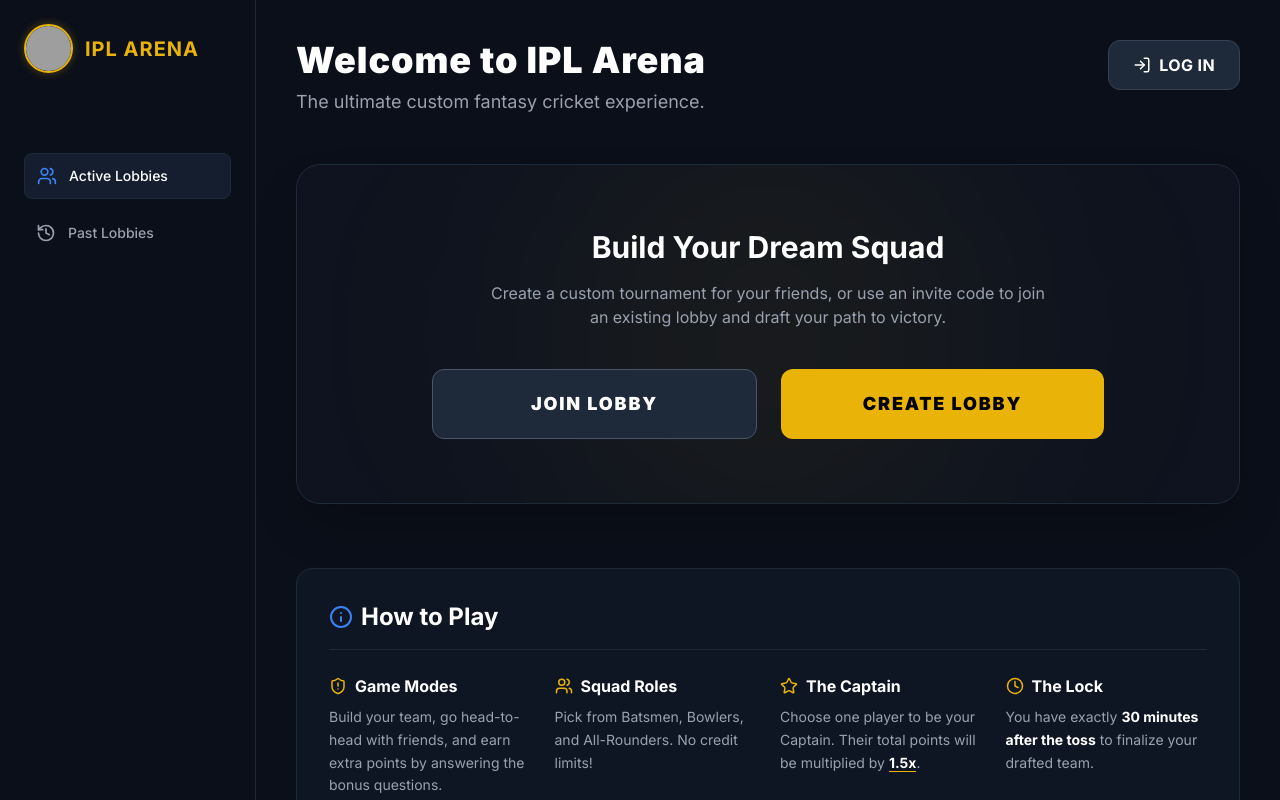
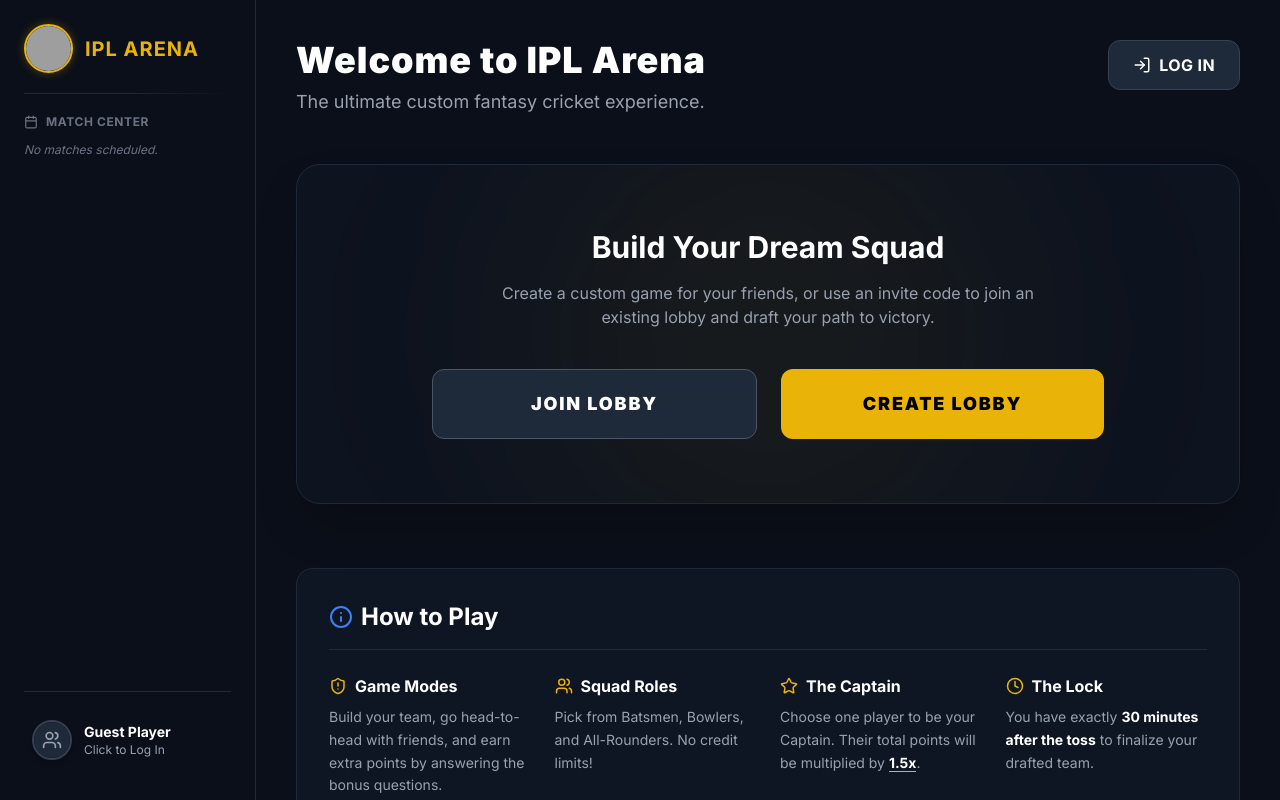
Before and after one commit to SPareshKumar/IPL-Fan-Arena, a Next.js app: page / in a window 1280 px wide. Shown: the top 800 px of the page. Built offline with nearby package versions, Linux system fonts and the light colour scheme; no server answers; the database is empty; grey boxes are pictures that could not be loaded.

Commit message:
fix:player profile stats

```diff
--- a/src/app/page.tsx
+++ b/src/app/page.tsx
@@ -2,8 +2,8 @@ import { createClient } from '@/src/lib/supabase/server'
 import { redirect } from 'next/navigation'
 import Image from 'next/image'
 import Link from 'next/link'
-import Footer from '../components/Footer'
-import { History, Users, Info, Clock, ShieldAlert, Star, LogIn } from 'lucide-react'
+import Footer from '@/src/components/Footer'
+import { History, Users, Info, Clock, ShieldAlert, Star, LogIn, Calendar } from 'lucide-react'
 
 export default async function LandingPage() {
   const supabase = await createClient()
@@ -12,13 +12,21 @@ export default async function LandingPage() {
   const { data: { user } } = await supabase.auth.getUser()
   if (user) redirect('/dashboard')
 
+  // FETCH ALL MATCHES: For the Match Center Sidebar
+  const { data: scheduleMatches } = await supabase
+    .from('matches')
+    .select('id, team1, team2, match_time, status')
+    .in('status', ['upcoming', 'live'])
+    .order('match_time', { ascending: true })
+
   return (
-    // FIX 1: flex-col on mobile, md:flex-row on desktop
     <div className="flex flex-col md:flex-row min-h-screen">
 
-      {/* LEFT SIDEBAR (Turns into a Top Bar on Mobile) */}
-      <aside className="flex w-full md:w-64 flex-col border-b md:border-b-0 md:border-r border-gray-800 bg-ipl-bg p-4 md:p-6">
-        <div className="flex items-center justify-between md:flex-col md:items-start md:mb-10">
+      {/* LEFT SIDEBAR - Locked to screen height, exact match to Dashboard */}
+      <aside className="flex w-full md:w-64 flex-col border-b md:border-b-0 md:border-r border-gray-800 bg-ipl-bg p-4 md:p-6 md:sticky md:top-0 md:h-screen">
+
+        {/* Header Section */}
+        <div className="flex items-center justify-between md:mb-5 shrink-0">
           <div className="flex items-center gap-3">
             <div className="overflow-hidden rounded-full border-2 border-ipl-gold shadow-[0_0_10px_rgba(234,179,8,0.3)]">
               <Image
@@ -31,27 +39,89 @@ export default async function LandingPage() {
             </div>
             <h1 className="text-lg md:text-xl font-bold tracking-wider text-ipl-gold">IPL ARENA</h1>
           </div>
+
+          {/* Mobile Login Icon (Replaces Avatar since user is not logged in) */}
+          <div className="md:hidden">
+            <Link href="/login">
+              <div className="flex h-9 w-9 items-center justify-center overflow-hidden rounded-full border-2 border-gray-700 bg-gray-800 text-gray-400 transition-all hover:border-ipl-gold">
+                <Users size={16} />
+              </div>
+            </Link>
+          </div>
         </div>
 
-        {/* Nav Links: Hidden on mobile to save space, visible on desktop */}
-        <nav className="hidden md:flex flex-1 flex-col space-y-3 mt-10">
-          <Link href="/login" className="flex w-full items-center gap-3 rounded-lg border border-gray-800 bg-ipl-card p-3 text-sm font-medium text-white transition-colors hover:bg-gray-800">
-            <Users size={20} className="text-ipl-accent" />
-            Active Lobbies
+        {/* Sleek Fading Gradient Divider */}
+        <div className="hidden md:block h-px w-full bg-gradient-to-r from-gray-700/50 via-gray-700/50 to-transparent shrink-0 mb-5"></div>
+
+        {/* --- MATCH SCHEDULE WIDGET --- */}
+        <div className="mt-4 md:mt-0 flex-1 min-h-0 overflow-y-auto overflow-x-hidden custom-scrollbar md:pr-3">
+          <div className="mb-3 flex items-center gap-2 text-xs font-bold uppercase tracking-wider text-gray-500 shrink-0">
+            <Calendar size={14} /> Match Center
+          </div>
+
+          <div className="flex gap-3 overflow-x-auto md:overflow-x-hidden pb-2 md:flex-col md:space-y-3 md:pb-0 custom-scrollbar">
+            {scheduleMatches?.length === 0 ? (
+              <p className="text-xs text-gray-500 italic">No matches scheduled.</p>
+            ) : (
+              scheduleMatches?.map(match => {
+                const isLive = match.status === 'live'
+                const matchDate = new Date(match.match_time)
+                const dateStr = matchDate.toLocaleDateString('en-US', {
+                  timeZone: 'Asia/Kolkata',
+                  month: 'short',
+                  day: 'numeric'
+                })
+
+                const timeStr = matchDate.toLocaleTimeString('en-US', {
+                  timeZone: 'Asia/Kolkata',
+                  hour: 'numeric',
+                  minute: '2-digit'
+                })
+
+                return (
+                  <div key={match.id} className="min-w-[200px] md:min-w-0 md:w-full shrink-0 rounded-lg border border-gray-800 bg-gray-900/40 p-3 transition-colors hover:border-gray-600">
+                    <div className="mb-2 flex items-center justify-between">
+                      <span className="text-xs font-bold text-gray-200">
+                        {match.team1} <span className="text-gray-600 font-normal mx-1">vs</span> {match.team2}
+                      </span>
+                      {isLive ? (
+                        <span className="flex items-center gap-1 rounded bg-red-500/10 px-1.5 py-0.5 text-[10px] font-black text-red-500">
+                          <span className="h-1.5 w-1.5 animate-pulse rounded-full bg-red-500"></span> LIVE
+                        </span>
+                      ) : (
+                        <span className="text-[10px] font-semibold text-gray-500 uppercase">Upcoming</span>
+                      )}
+                    </div>
+                    <div className="text-[11px] font-medium text-gray-400">
+                      {isLive ? 'Action in progress!' : `${dateStr} • ${timeStr}`}
+                    </div>
+                  </div>
+                )
+              })
+            )}
+          </div>
+        </div>
+
+        {/* Desktop-Only Guest Prompt (Matches the Avatar styling) */}
+        <div className="hidden md:block mt-auto shrink-0 border-t border-gray-800 pt-5 pb-2 bg-ipl-bg">
+          <Link href="/login" className="flex items-center gap-3 rounded-lg p-2 transition-colors hover:bg-gray-800/50 group">
+            <div className="h-10 w-10 overflow-hidden rounded-full border-2 border-gray-700 transition-all group-hover:border-ipl-gold shadow-md shrink-0">
+              <div className="flex h-full w-full items-center justify-center bg-gray-800 text-gray-400"><Users size={20} /></div>
+            </div>
+            <div className="overflow-hidden">
+              <p className="truncate text-sm font-bold text-white transition-colors group-hover:text-ipl-gold">
+                Guest Player
+              </p>
+              <p className="text-xs text-gray-400">Click to Log In</p>
+            </div>
           </Link>
-          <Link href="/login" className="flex w-full items-center gap-3 rounded-lg p-3 text-sm font-medium text-gray-400 transition-colors hover:bg-gray-800 hover:text-white">
-            <History size={20} />
-            Past Lobbies
-          </Link>
-        </nav>
+        </div>
       </aside>
 
       {/* MAIN CONTENT AREA */}
-      {/* FIX 2: Dynamic padding based on screen size */}
       <main className="flex-1 overflow-y-auto p-4 md:p-10">
 
         {/* HEADER AREA */}
-        {/* FIX 3: Stack title and Login button on small screens */}
         <div className="mb-8 md:mb-12 flex flex-col sm:flex-row items-center sm:items-start justify-between gap-6 text-center sm:text-left">
           <div>
             <h2 className="text-3xl md:text-4xl font-black tracking-wide text-white">Welcome to IPL Arena</h2>
@@ -70,26 +140,21 @@ export default async function LandingPage() {
         </div>
 
         {/* HERO SECTION: BIG CENTERED BUTTONS */}
-        {/* FIX 4: Smaller padding and text on mobile, flex-col for the buttons */}
         <div className="mb-12 md:mb-16 flex flex-col items-center justify-center rounded-2xl md:rounded-3xl border border-gray-800 bg-ipl-card/30 p-8 md:p-16 text-center shadow-2xl relative overflow-hidden">
-          {/* Subtle background glow */}
           <div className="absolute top-1/2 left-1/2 -translate-x-1/2 -translate-y-1/2 w-[300px] h-[300px] md:w-[500px] md:h-[500px] bg-ipl-gold/5 blur-[80px] md:blur-[120px] rounded-full pointer-events-none"></div>
 
           <h3 className="text-2xl md:text-3xl font-bold text-white mb-3 md:mb-4 relative z-10">Build Your Dream Squad</h3>
           <p className="text-sm md:text-base text-gray-400 mb-8 md:mb-10 max-w-xl relative z-10">
-            Create a custom tournament for your friends, or use an invite code to join an existing lobby and draft your path to victory.
+            Create a custom game for your friends, or use an invite code to join an existing lobby and draft your path to victory.
           </p>
 
           <div className="flex flex-col sm:flex-row gap-4 md:gap-6 relative z-10 w-full justify-center max-w-2xl">
-            {/* BIG JOIN BUTTON */}
             <Link
               href="/login"
               className="flex-1 flex items-center justify-center rounded-xl bg-gray-800 border border-gray-600 px-6 py-4 md:px-8 md:py-5 text-base md:text-lg font-black tracking-widest text-white transition-all hover:bg-gray-700 hover:-translate-y-1 hover:shadow-xl"
             >
               JOIN LOBBY
             </Link>
-
-            {/* BIG CREATE BUTTON */}
             <Link
               href="/login"
               className="flex-1 flex items-center justify-center rounded-xl bg-ipl-gold px-6 py-4 md:px-8 md:py-5 text-base md:text-lg font-black tracking-widest text-black transition-all hover:bg-yellow-400 hover:-translate-y-1 hover:shadow-[0_10px_30px_rgba(234,179,8,0.3)]"
@@ -100,7 +165,6 @@ export default async function LandingPage() {
         </div>
 
         {/* RULES SECTION */}
-        {/* FIX 5: Adjust grid and padding for mobile readability */}
         <div className="rounded-xl md:rounded-2xl border border-gray-800 bg-ipl-card/50 p-5 md:p-8">
           <div className="mb-4 md:mb-6 flex items-center gap-2 border-b border-gray-800 pb-3 md:pb-4">
             <Info className="text-ipl-accent w-5 h-5 md:w-6 md:h-6" />
@@ -112,7 +176,6 @@ export default async function LandingPage() {
               <div className="flex items-center gap-2 text-ipl-gold"><ShieldAlert size={16} className="md:w-[18px] md:h-[18px]"/> <h3 className="font-bold text-sm md:text-base text-white">Game Modes</h3></div>
               <p className="leading-relaxed text-xs md:text-sm text-gray-400">
               Build your team, go head-to-head with friends, and earn extra points by answering the bonus questions.
-
               </p>
             </div>
 
@@ -138,10 +201,8 @@ export default async function LandingPage() {
             </div>
           </div>
         </div>
-      <Footer/>
+        <Footer/>
       </main>
-
     </div>
-
   )
 }
```
Also changed, not shown: src/app/profile/page.tsx (+15 -21 lines).
